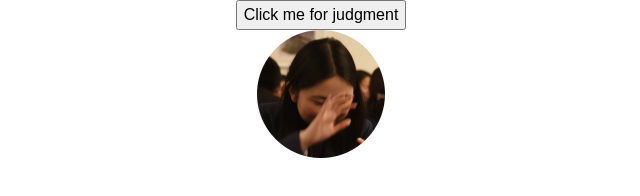
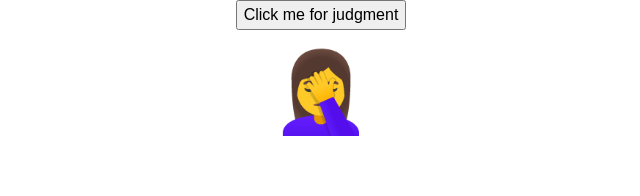
Before and after one commit to charliemj/facepalm, a plain HTML site: page index.html in a window 1280 px wide. Both pictures are taken after a click on the button "Click me for judgment". Shown: the whole page, without its empty margins (319-959 px from the left). Drawn offline with nearby package versions, Linux system fonts and the light colour scheme.

Commit message:
i screwed up

```diff
--- a/index.html
+++ b/index.html
@@ -3,7 +3,7 @@
   <head>
     <meta charset="UTF-8">
     <title>🤦‍♀️</title>
-    <link rel="icon" href="jessicano.png.png" type="image/x-icon"/>
+    <link rel="icon" href="icon.png" type="image/x-icon"/>
     <link rel="stylesheet" href="style.css" type="text/css">
     <link rel="stylesheet" href="https://maxcdn.bootstrapcdn.com/bootstrap/4.0.0-alpha.6/css/bootstrap.css">
     <script src="https://ajax.googleapis.com/ajax/libs/jquery/3.1.1/jquery.min.js"></script>
@@ -18,7 +18,7 @@
     <script>
         $( document ).ready(function() {
             $("button").click( function(){
-                $('#lol').append('<img src="jessicano.png"><imgp>');
+                $('#lol').append('<p>🤦‍♀️</p>');
             });
         });
 
```
Also changed, not shown: icon.png (added), jessicano.png (deleted).
